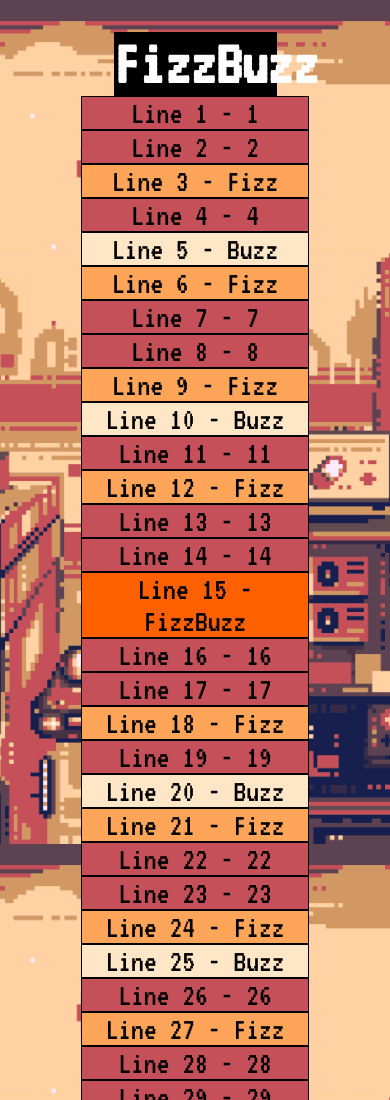
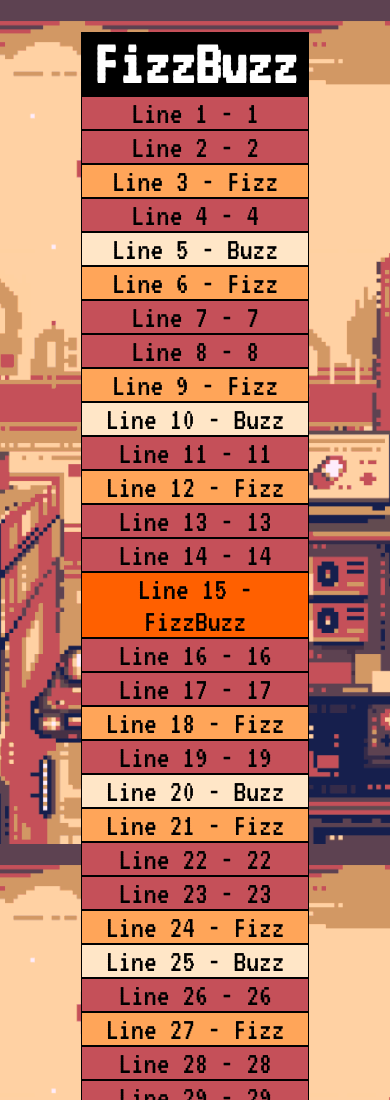
Before and after one commit to vito-pizzulli/js-fizzbuzz, a plain HTML site: page index.html in a window 390 px wide. Shown: the top 1100 px of the page. Drawn offline with Linux system fonts and the light colour scheme; files whose address does not match are found by name.

Commit message:
fixed h1 width in XS layout

```diff
--- a/css/style.css
+++ b/css/style.css
@@ -56,7 +56,8 @@ div.container {
         background-position: center;
     }
 
-    div.container {
+    div.container,
+    h1 {
         width: 70%;
     }
 }
```
